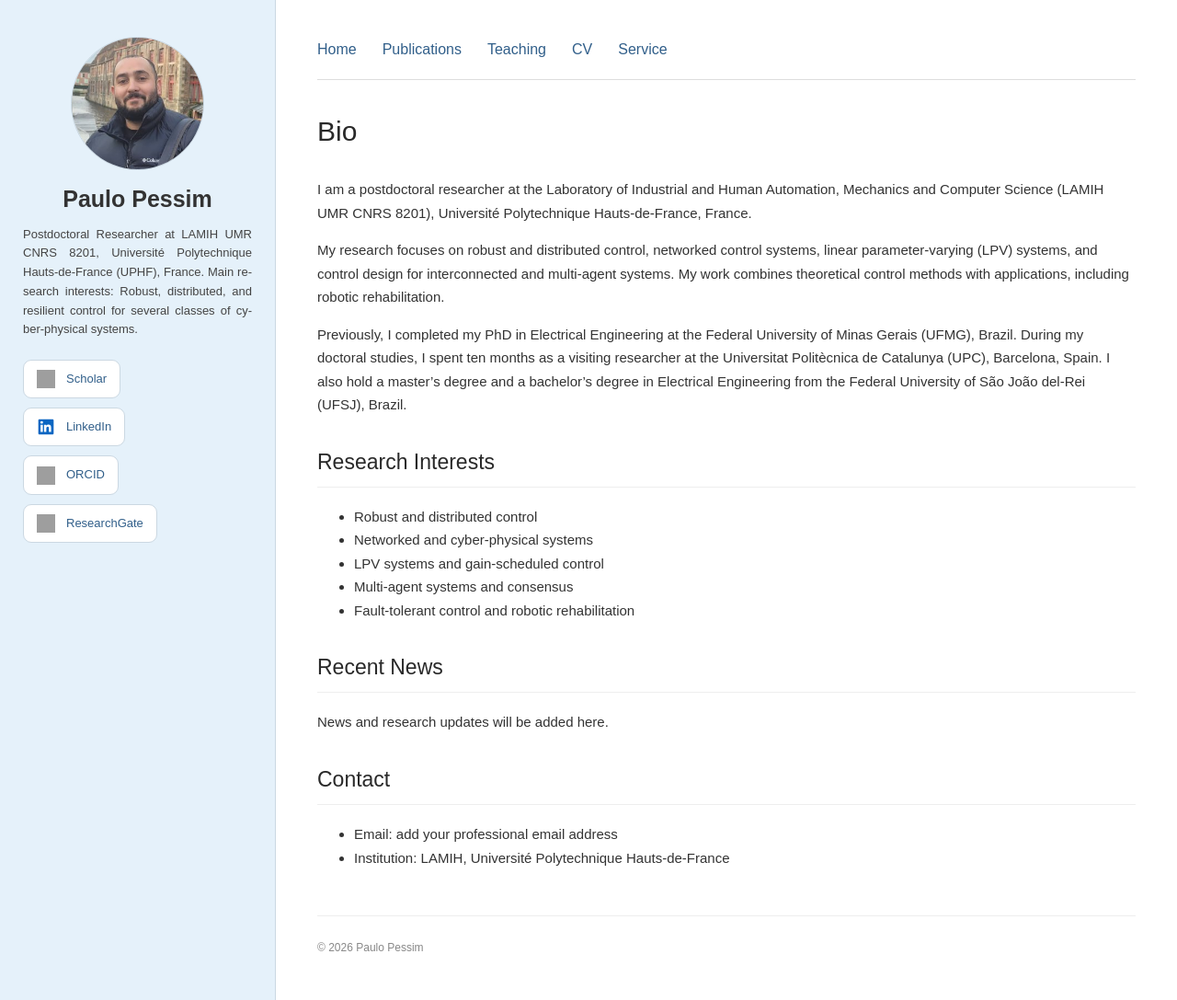
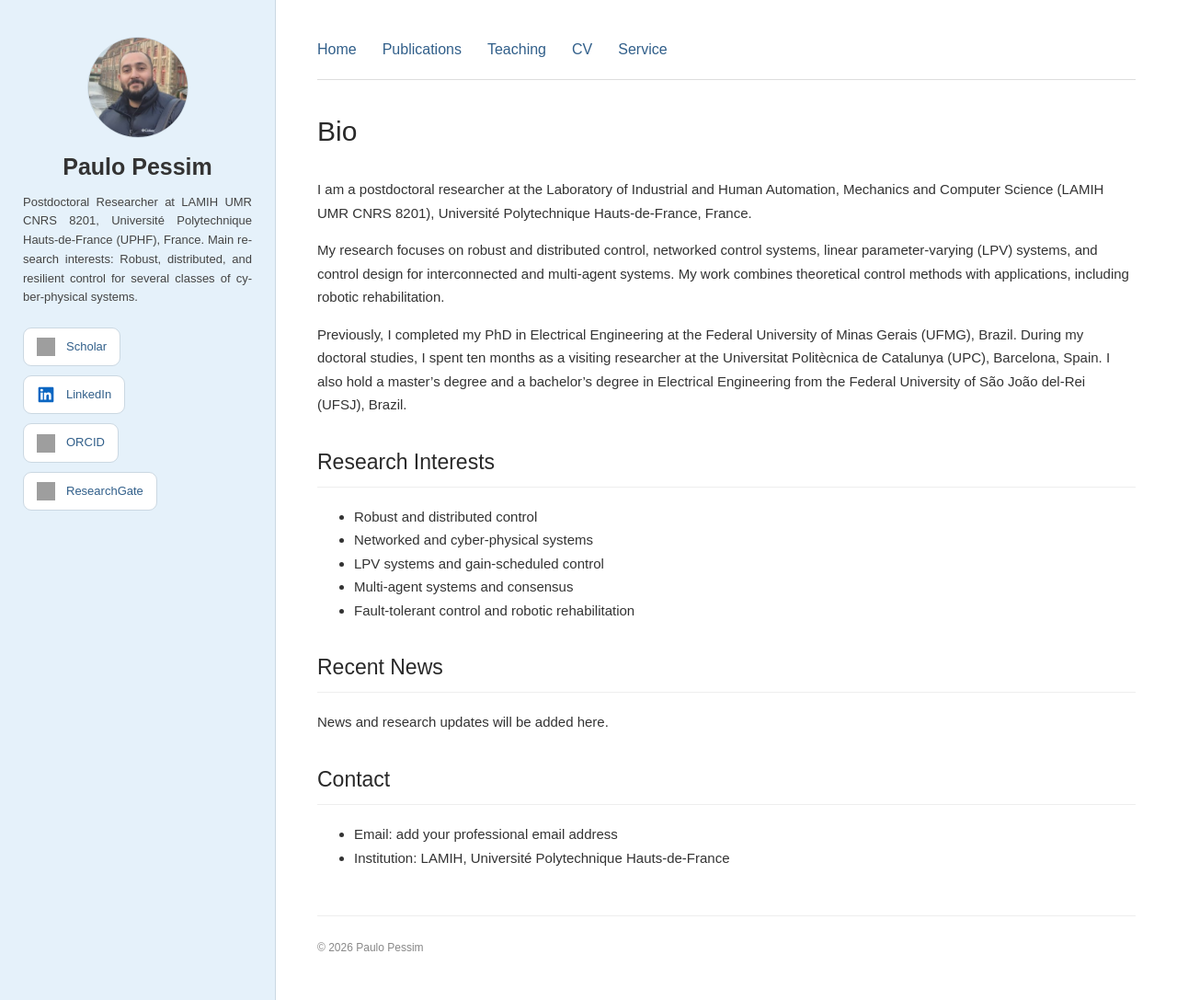
Before and after one commit to ppessim/ppessim.github.io, a Jekyll site: the page built from index.md, in a window 1280 px wide and 1087 px high. Shown: the whole window at 92% size. Built offline with Jekyll 4.4.1, drawn with Linux system fonts in a browser that asks for light colours; grey boxes are pictures that could not be loaded.

Commit message:
Update style.css

```diff
--- a/assets/css/style.css
+++ b/assets/css/style.css
@@ -57,8 +57,8 @@ body {
 
 .profile-photo {
   display: block;
-  width: 145px;
-  height: 145px;
+  width: 110px;
+  height: 110px;
   margin: 0 auto 15px;
   border-radius: 50%;
   object-fit: cover;
```
